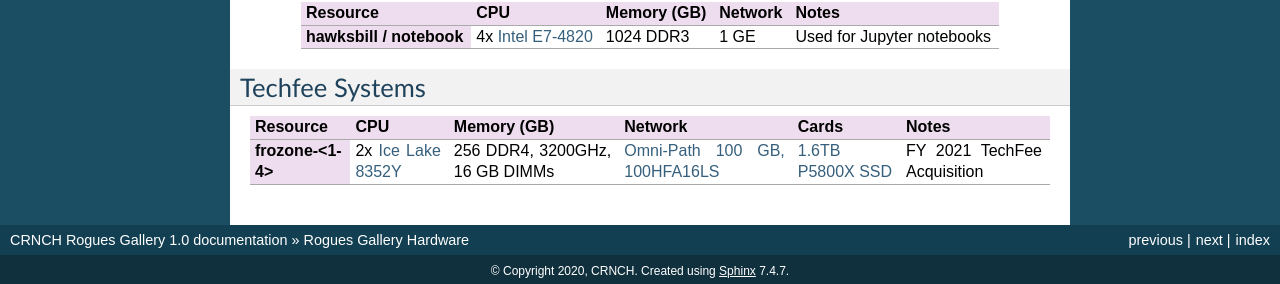
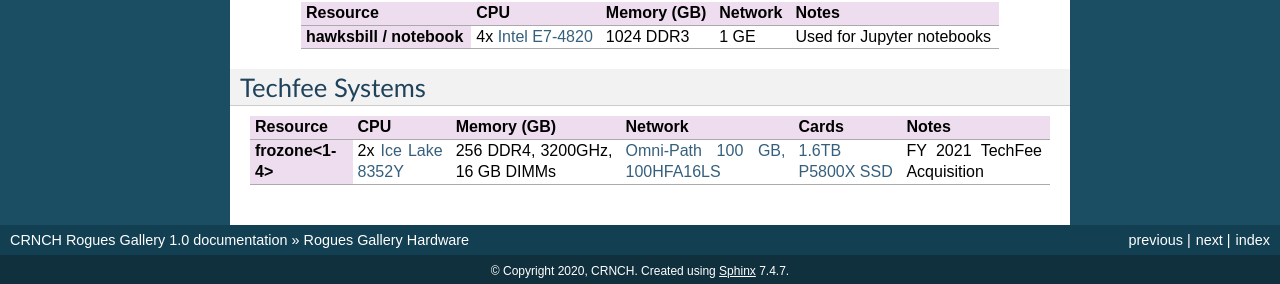
Before and after one commit to gt-crnch-rg/read-the-docs, a Sphinx documentation site: the page built from docs/general/rg-hardware.rst, in a window 1280 px wide and 900 px high, scrolled down 2175 px. Shown: the part 613-897 px from the top of the window. Built offline with Sphinx 7.4.7, drawn with Linux system fonts in a browser that asks for light colours; pages that are not in the unit, such as notebooks, are missing from menus.

```diff
--- a/docs/general/rg-hardware.rst
+++ b/docs/general/rg-hardware.rst
@@ -290,7 +290,7 @@ Techfee Systems
       - Network
       - Cards
       - Notes
-    * - frozone-<1-4>
+    * - frozone<1-4>
       - 2x `Ice Lake 8352Y <https://www.intel.com/content/www/us/en/products/sku/212284/intel-xeon-platinum-8352y-processor-48m-cache-2-20-ghz/specifications.html>`__
       - 256 DDR4, 3200GHz, 16 GB DIMMs
       - `Omni-Path 100 GB, 100HFA16LS <https://ark.intel.com/content/www/us/en/ark/products/92007/intel-omni-path-host-fabric-interface-adapter-100-series-1-port-pcie-x16.html>`__
```
